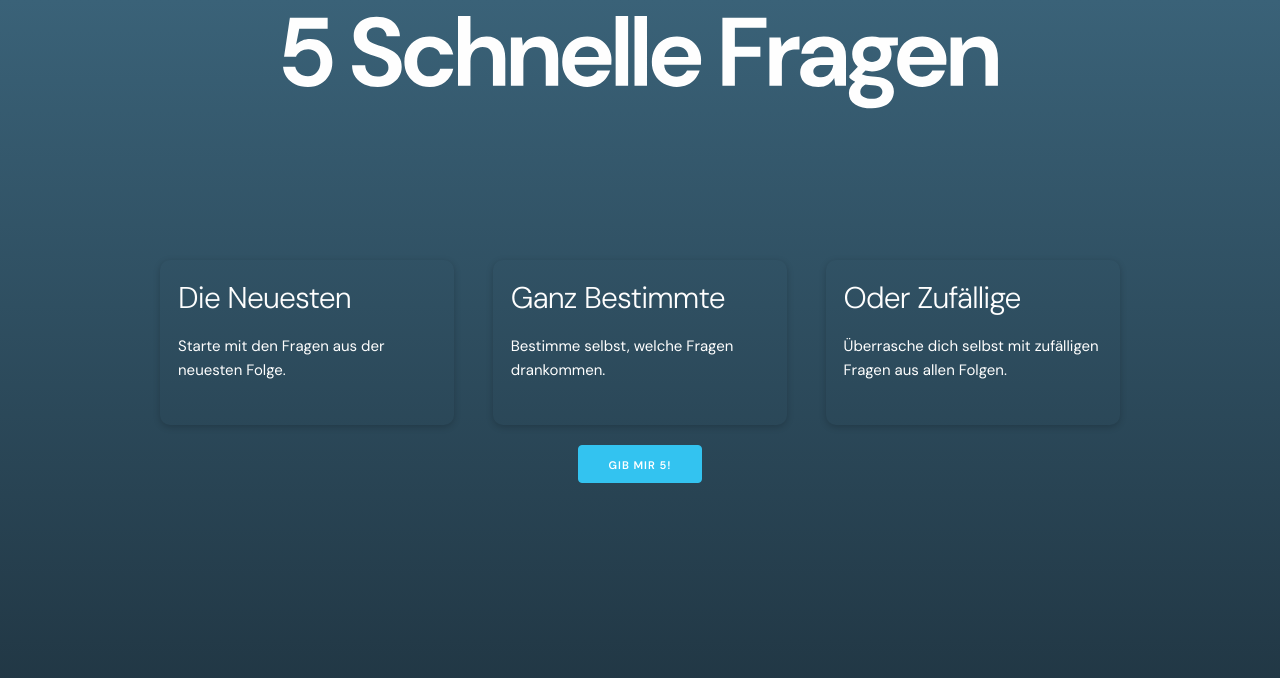
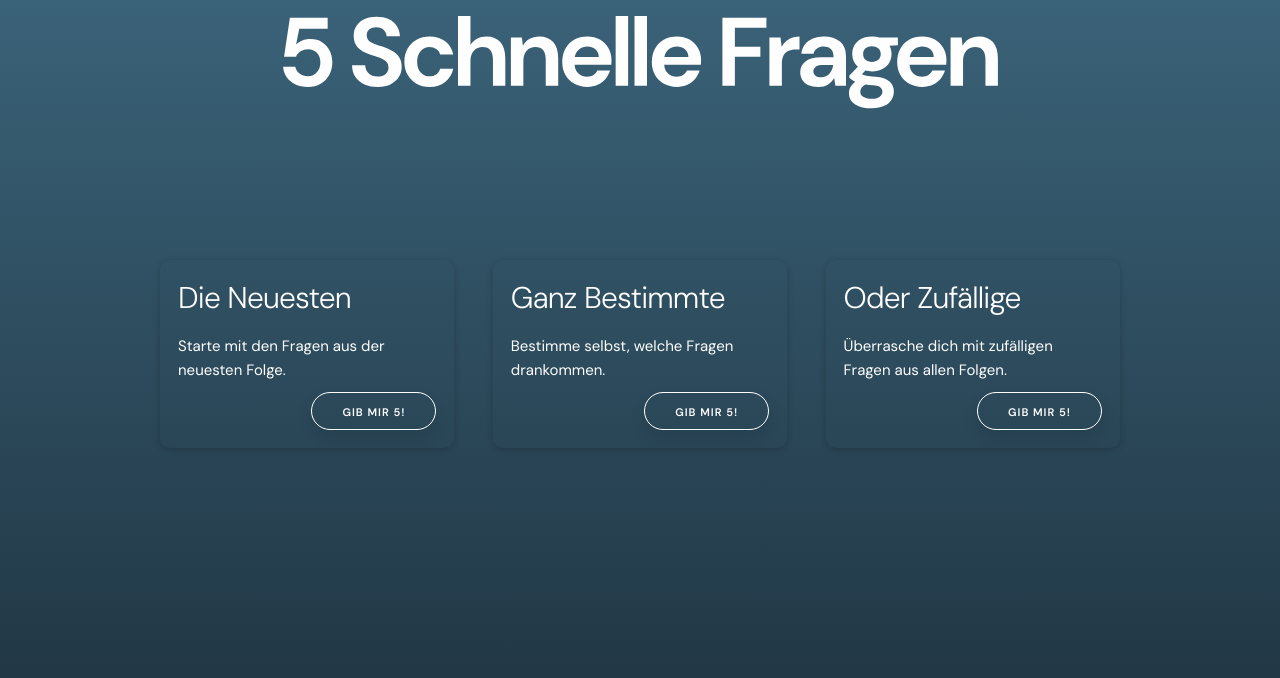
Before and after one commit to jis3r/5schnellefragen, a Svelte app: page / in a window 1280 px wide. Shown: the top 678 px of the page. Built offline with nearby package versions, Linux system fonts and the light colour scheme.

Commit message:
add: separate buttons for each langingpage-card

```diff
--- a/src/components/Landing.svelte
+++ b/src/components/Landing.svelte
@@ -13,28 +13,26 @@
         <div class="card">
             <h4>Die Neuesten</h4>
             <p>Starte mit den Fragen aus der neuesten Folge.</p>
+            <button class="button button-card" on:click={start}>Gib mir 5!</button>
         </div>
     </div>
     <div class="four columns">
         <div class="card">
             <h4>Ganz Bestimmte</h4>
             <p>Bestimme selbst, welche Fragen drankommen.</p>
+            <button class="button button-card" on:click={start}>Gib mir 5!</button>
         </div>
     </div>
     <div class="four columns">
         <div class="card">
             <h4>Oder Zufällige</h4>
-            <p>Überrasche dich selbst mit zufälligen Fragen aus allen Folgen.</p>
+            <p>Überrasche dich mit zufälligen Fragen aus allen Folgen.</p>
+            <button class="button button-card" on:click={start}>Gib mir 5!</button>
         </div>
     </div>
 </div>
 
-<button class="button-low button-primary" on:click={start}>Gib mir 5!</button>
-
 <style>
-    h4 {
-        margin-bottom: 15px;
-    }
     .card {
         box-sizing: border-box;
         width: 100%;
@@ -44,6 +42,27 @@
         min-height: 0px;
         text-align: left;
         margin-bottom: 2rem;
+        overflow: hidden;
+    }
+    h4 {
+        margin-bottom: 15px;
+    }
+    p {
+        margin-bottom: 10px;
+    }
+    .button-card {
+        float: right;
+        margin-bottom: 0%;
+    }
+    .button-options {
+        float: right;
+        margin-bottom: 0%;
+        margin-right: -20px;
+        border-radius: 1000px 0px 0px 1000px;
+        border-top: 1px solid;
+        border-right: 0px;
+        border-bottom: 1px solid;
+        border-left: 1pxc solid;
     }
 
 </style>
```
